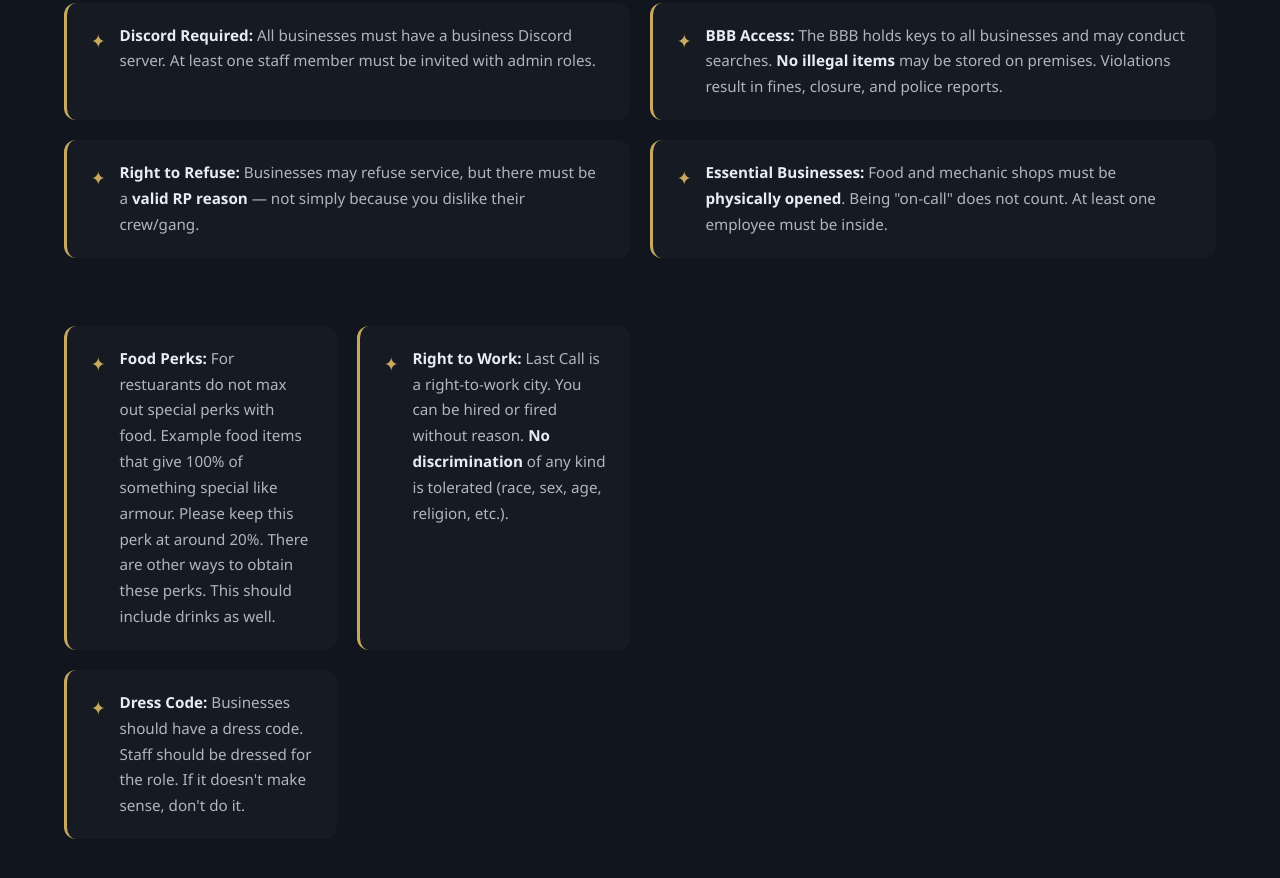
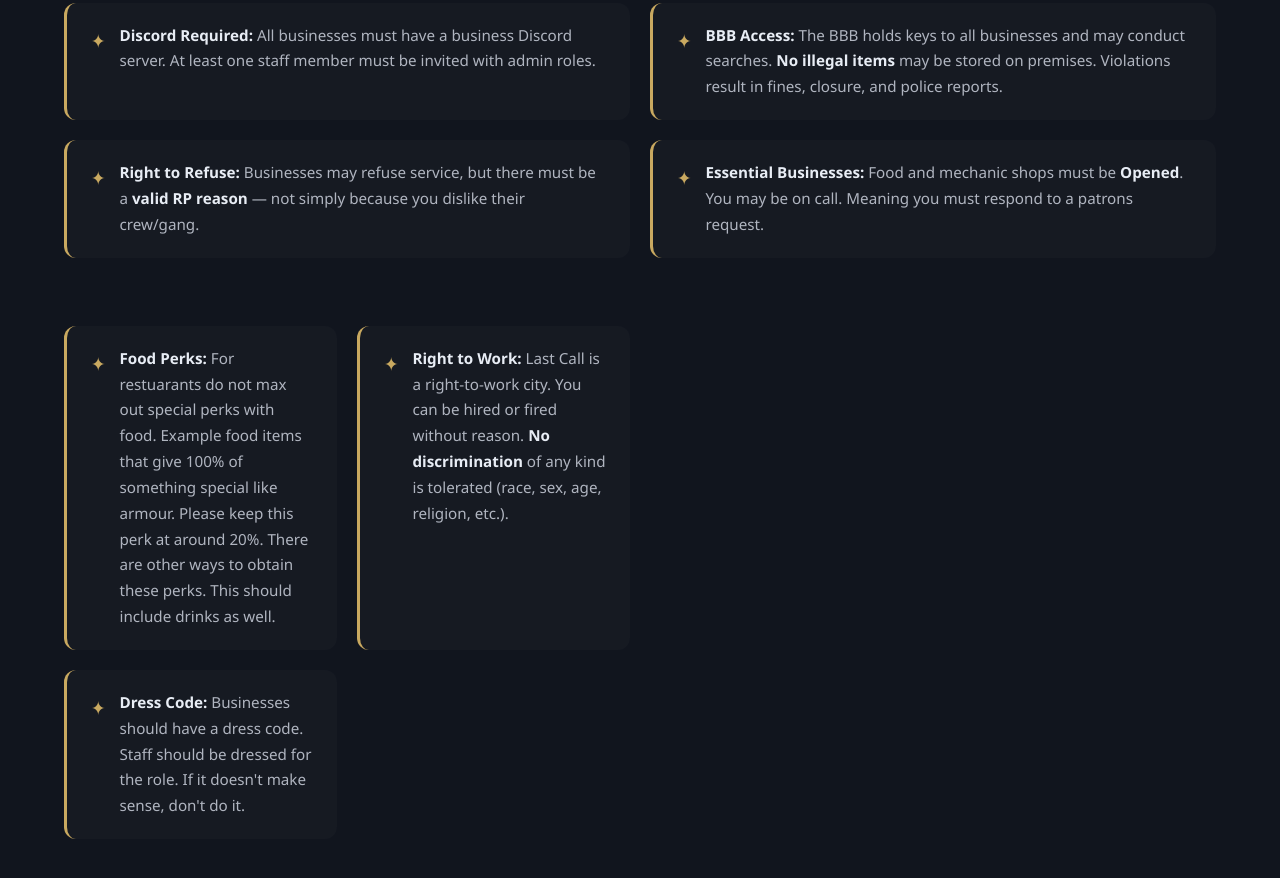
Before and after one commit to DixieRose900/bbb-website, a plain HTML site: page index.html in a window 1280 px wide. Shown: the part 4246-5124 px from the top of the page. Drawn offline with Linux system fonts and the light colour scheme.

Commit message:
Update essential businesses description in index.html
Clarified the definition of essential businesses and their operational requirements.

```diff
--- a/index.html
+++ b/index.html
@@ -831,7 +831,7 @@
                 </div>
                 <div class="rule-item">
                     <span class="bullet">✦</span>
-                    <p><strong>Essential Businesses:</strong> Food and mechanic shops must be <strong>physically opened</strong>. Being "on-call" does not count. At least one employee must be inside.</p>
+                    <p><strong>Essential Businesses:</strong> Food and mechanic shops must be <strong>Opened</strong>. You may be on call.  Meaning you must respond to a patrons request.</p>
                 </div>
                 <div class="rules-grid">
                 <div class="rule-item">
```
